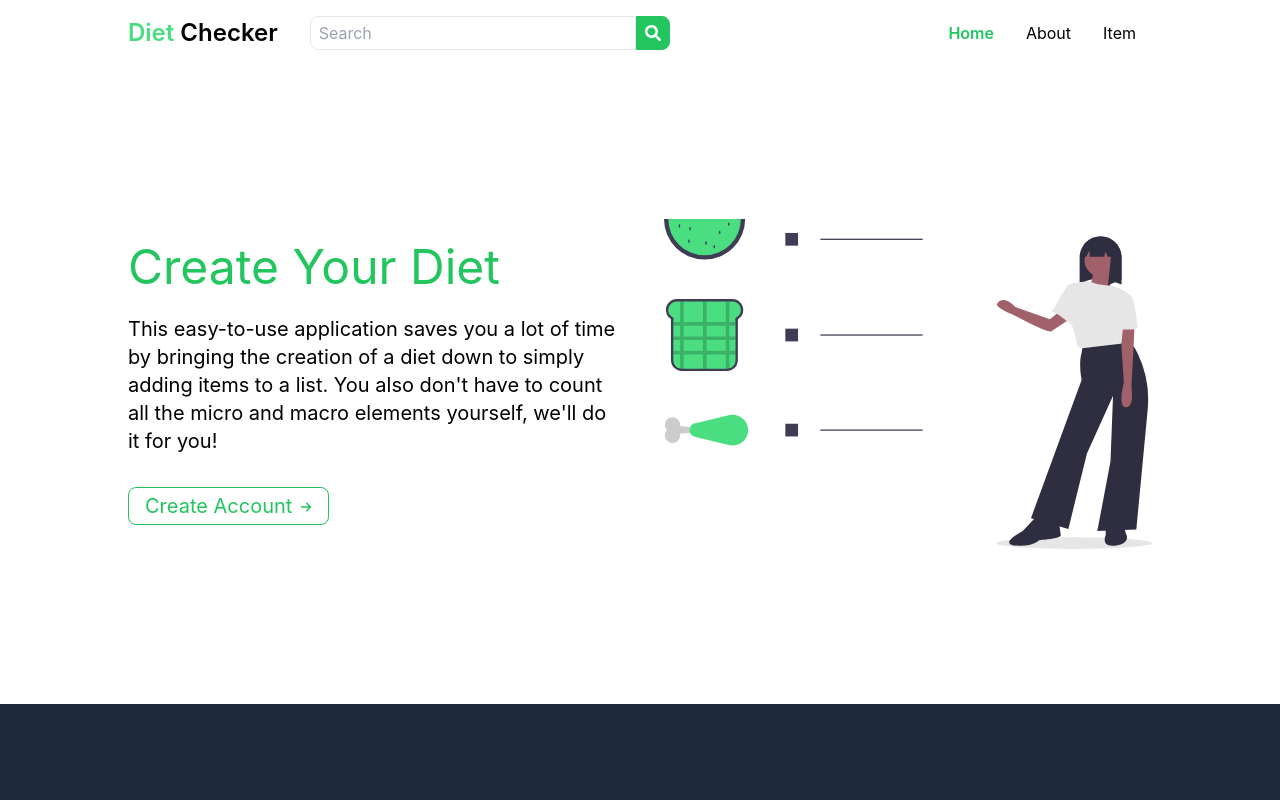
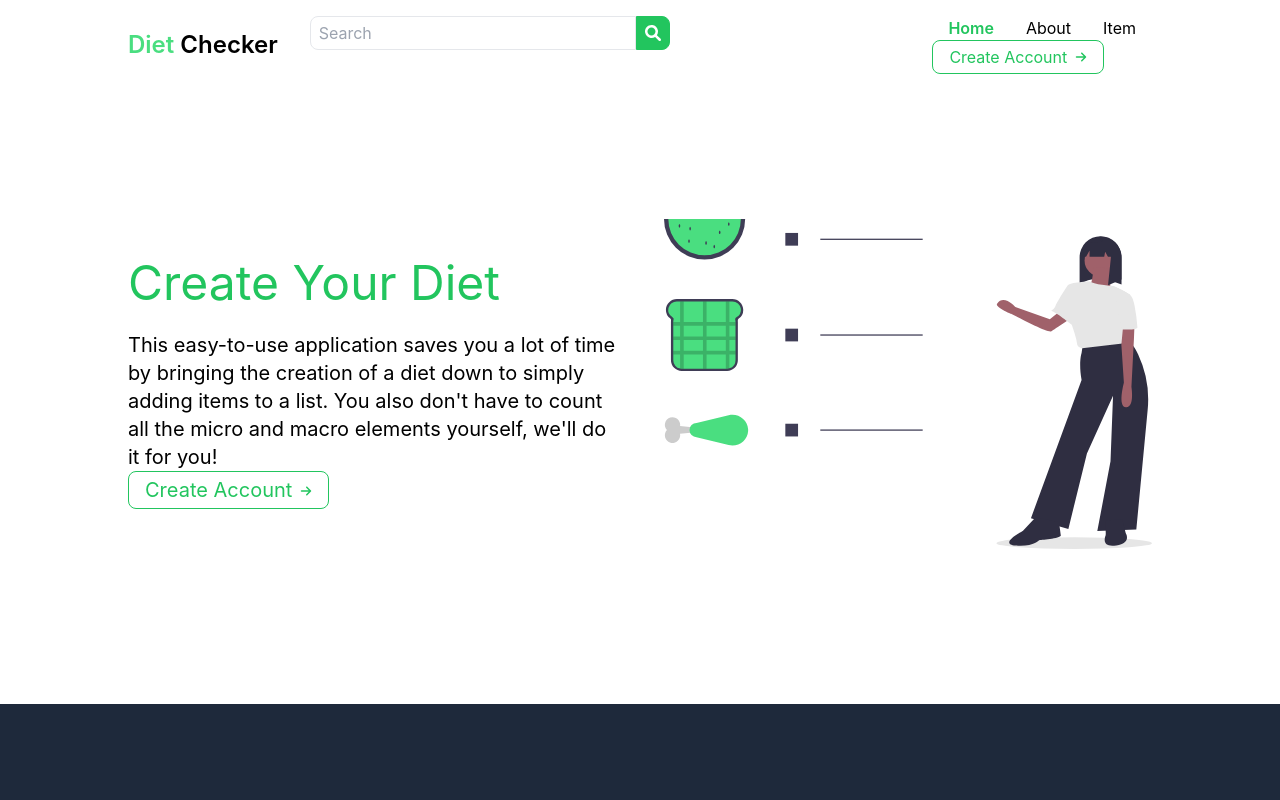
Before and after one commit to KacperHemperek/diet-checker, a Next.js app: page / in a window 1280 px wide. Shown: the top 800 px of the page. Built offline with nearby package versions, Linux system fonts and the light colour scheme.

Commit message:
feat: login button

```diff
--- a/components/AboutHero.tsx
+++ b/components/AboutHero.tsx
@@ -4,10 +4,9 @@ import { useSelector } from "react-redux";
 import HeroImage from "../public/undraw_diet_ghvw.svg";
 import { RootState } from "../redux/store";
 import HeroComponent from "./HeroComponent";
+import LogInButton from "./LogInButton";
 
 const AboutHero = () => {
-    const auth = useSelector((state: RootState) => state.auth);
-
   return (
     <>
       <HeroComponent img={HeroImage}>
@@ -15,24 +14,13 @@ const AboutHero = () => {
           Create Your Diet
         </h1>
         <p>
-                    This easy-to-use application saves you a lot of time by
-                    bringing the creation of a diet down to simply adding items
-                    to a list. You also don't have to count all the micro and
-                    macro elements yourself, we'll do it for you!
+          This easy-to-use application saves you a lot of time by bringing the
+          creation of a diet down to simply adding items to a list. You also
+          don't have to count all the micro and macro elements yourself, we'll
+          do it for you!
         </p>
 
-                <Link href="/">
-                    <button className="group mt-8 flex items-baseline gap-2 rounded-lg border border-green-500 fill-green-500 px-4 py-1 text-green-500 transition-all hover:bg-green-500 hover:fill-white hover:text-white">
-                        Create Account{" "}
-                        <svg
-                            xmlns="http://www.w3.org/2000/svg"
-                            viewBox="0 0 448 512"
-                            className="h-3 w-3 transition-transform duration-1000 group-hover:translate-x-1"
-                        >
-                            <path d="M438.6 278.6l-160 160C272.4 444.9 264.2 448 256 448s-16.38-3.125-22.62-9.375c-12.5-12.5-12.5-32.75 0-45.25L338.8 288H32C14.33 288 .0016 273.7 .0016 256S14.33 224 32 224h306.8l-105.4-105.4c-12.5-12.5-12.5-32.75 0-45.25s32.75-12.5 45.25 0l160 160C451.1 245.9 451.1 266.1 438.6 278.6z" />
-                        </svg>
-                    </button>
-                </Link>
+        <LogInButton />
       </HeroComponent>
     </>
   );
--- /dev/null
+++ b/components/LogInButton.tsx
@@ -0,0 +1,21 @@
+import React from "react";
+import Link from "next/link";
+
+const LogInButton = () => {
+  return (
+    <Link href="/">
+      <button className="group flex items-baseline gap-2 rounded-lg border border-green-500 fill-green-500 px-4 py-1 text-green-500 transition-all hover:bg-green-500 hover:fill-white hover:text-white">
+        Create Account{" "}
+        <svg
+          xmlns="http://www.w3.org/2000/svg"
+          viewBox="0 0 448 512"
+          className="h-3 w-3 transition-transform duration-1000 group-hover:translate-x-1"
+        >
+          <path d="M438.6 278.6l-160 160C272.4 444.9 264.2 448 256 448s-16.38-3.125-22.62-9.375c-12.5-12.5-12.5-32.75 0-45.25L338.8 288H32C14.33 288 .0016 273.7 .0016 256S14.33 224 32 224h306.8l-105.4-105.4c-12.5-12.5-12.5-32.75 0-45.25s32.75-12.5 45.25 0l160 160C451.1 245.9 451.1 266.1 438.6 278.6z" />
+        </svg>
+      </button>
+    </Link>
+  );
+};
+
+export default LogInButton;
--- a/components/NavLinksGroup.tsx
+++ b/components/NavLinksGroup.tsx
@@ -1,13 +1,14 @@
 import React from "react";
+import LogInButton from "./LogInButton";
 import NavLink from "./NavLink";
 
 const NavLinksGroup = () => {
   return (
     <>
-
       <NavLink href="/">Home </NavLink>
       <NavLink href="/about">About</NavLink>
       <NavLink href="/item">Item</NavLink>
+      <LogInButton />
     </>
   );
 };
```
Also changed, not shown: components/NavBar.tsx (indentation only). Lines whose indentation alone changed are shown as unchanged.
